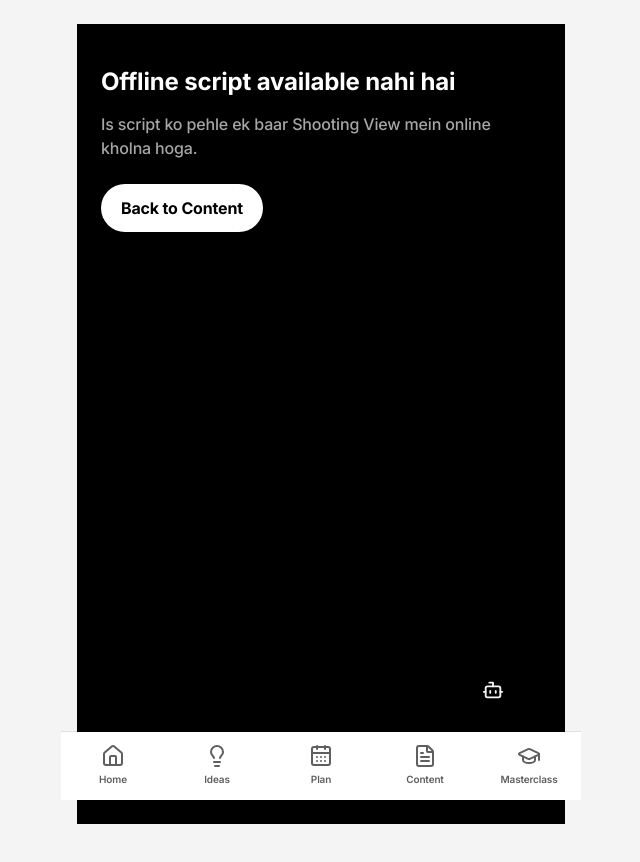
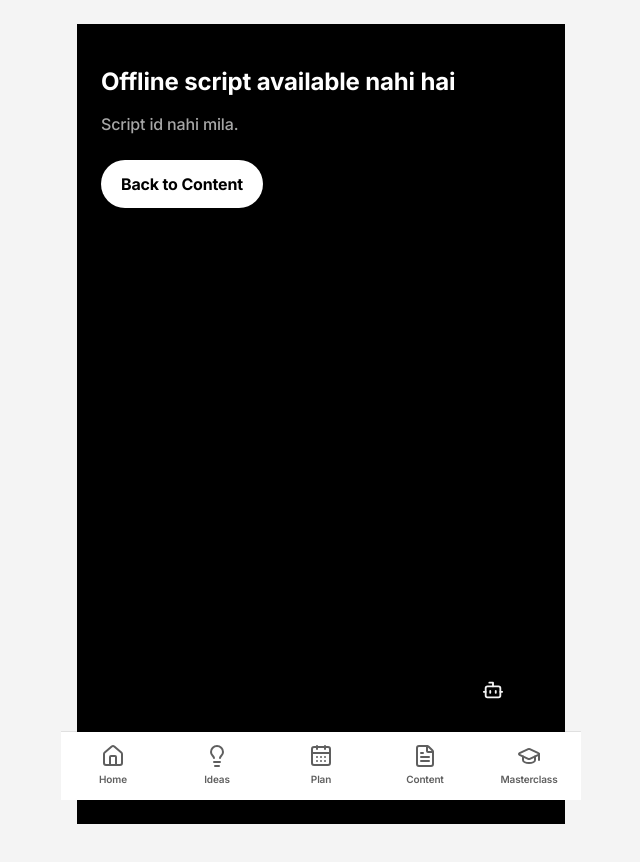
Before and after one commit to h55n/shooting-os, a Next.js app: page /offline-shoot in a window 1280 px wide. Shown: the top 862 px of the page, without its empty margins (319-959 px from the left). Built offline with nearby package versions, Linux system fonts and the light colour scheme.

Commit message:
fix: keep offline shooting page prerender safe

```diff
--- a/app/offline-shoot/page.tsx
+++ b/app/offline-shoot/page.tsx
@@ -2,32 +2,32 @@
 
 import { useEffect, useMemo, useState } from 'react';
 import Link from 'next/link';
-import { useSearchParams } from 'next/navigation';
 import type { ScriptDocument } from '@/lib/ai/schemas';
 
 type Snapshot = { title: string; script: ScriptDocument; savedAt: string };
 
 export default function OfflineShootPage() {
-  const params = useSearchParams();
-  const contentId = params.get('id') || '';
+  const [contentId, setContentId] = useState('');
   const [snapshot, setSnapshot] = useState<Snapshot | null>(null);
   const [index, setIndex] = useState(0);
   const [size, setSize] = useState(30);
 
   useEffect(() => {
-    if (!contentId) return;
+    const id = new URLSearchParams(window.location.search).get('id') || '';
+    setContentId(id);
+    if (!id) return;
     try {
-      const raw = localStorage.getItem(`shooting-script:${contentId}`);
+      const raw = localStorage.getItem(`shooting-script:${id}`);
       if (raw) setSnapshot(JSON.parse(raw) as Snapshot);
     } catch { setSnapshot(null); }
-  }, [contentId]);
+  }, []);
 
   const sections = useMemo(() => snapshot ? [
     ['Hook', snapshot.script.hook], ['Setup', snapshot.script.setup], ['Main point', snapshot.script.mainPoint],
     ['Story / Example', snapshot.script.storyOrExample], ['Takeaway', snapshot.script.takeaway], ['CTA', snapshot.script.cta],
   ].filter(([, text]) => Boolean(text?.trim())) as Array<[string, string]> : [], [snapshot]);
 
-  if (!snapshot) return <div className="min-h-dvh bg-black px-6 py-10 text-white"><h1 className="text-[24px] font-bold">Offline script available nahi hai</h1><p className="mt-3 text-white/65">Is script ko pehle ek baar Shooting View mein online kholna hoga.</p><Link href="/content" className="mt-6 inline-flex min-h-12 items-center rounded-full bg-white px-5 font-bold text-black">Back to Content</Link></div>;
+  if (!snapshot) return <div className="min-h-dvh bg-black px-6 py-10 text-white"><h1 className="text-[24px] font-bold">Offline script available nahi hai</h1><p className="mt-3 text-white/65">{contentId ? 'Is script ko pehle ek baar Shooting View mein online kholna hoga.' : 'Script id nahi mila.'}</p><Link href="/content" className="mt-6 inline-flex min-h-12 items-center rounded-full bg-white px-5 font-bold text-black">Back to Content</Link></div>;
 
   const current = sections[index] || ['Script', snapshot.script.mainPoint];
   return <div className="flex min-h-dvh flex-col bg-black px-5 pb-[calc(24px+env(safe-area-inset-bottom))] pt-[calc(16px+env(safe-area-inset-top))] text-white">
```
